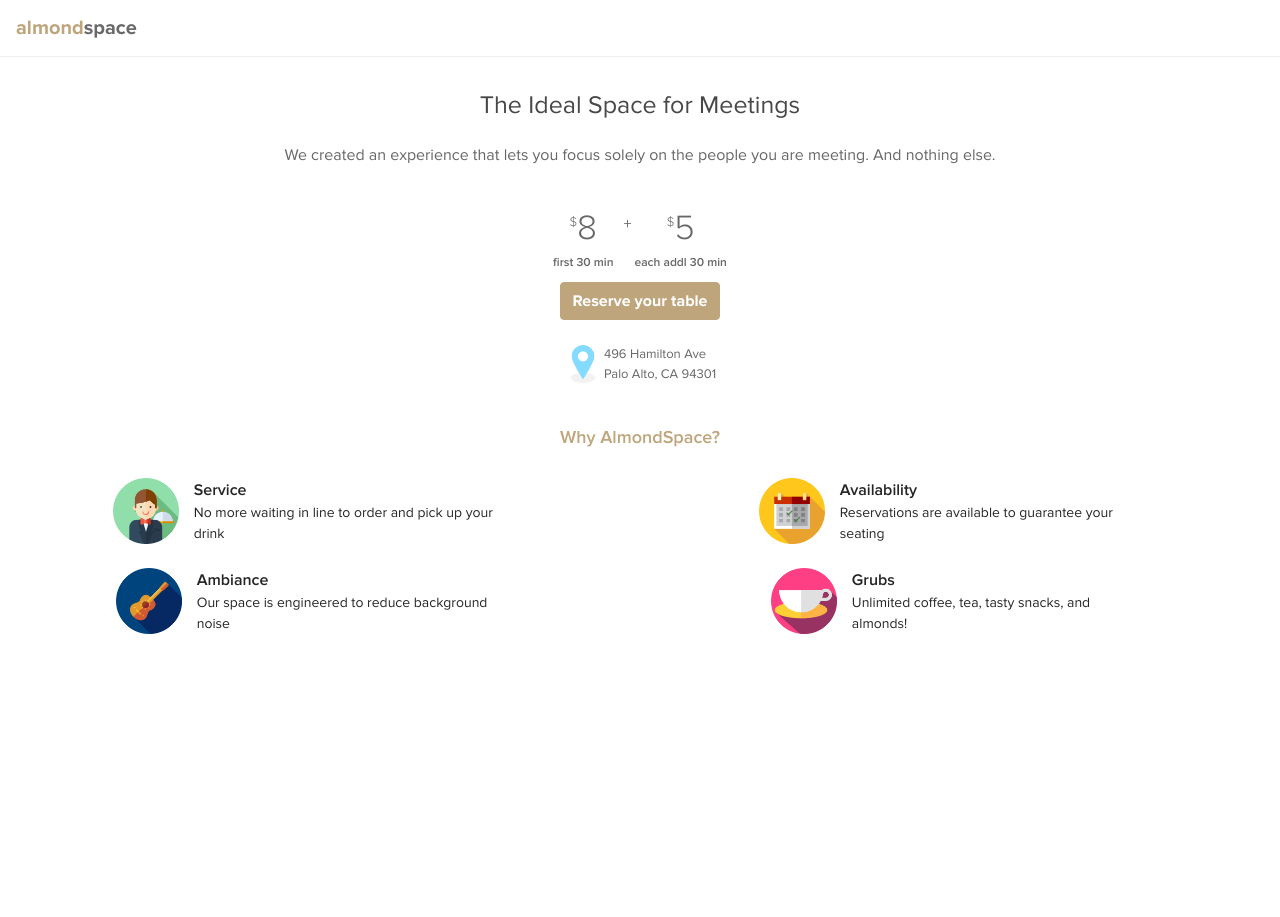
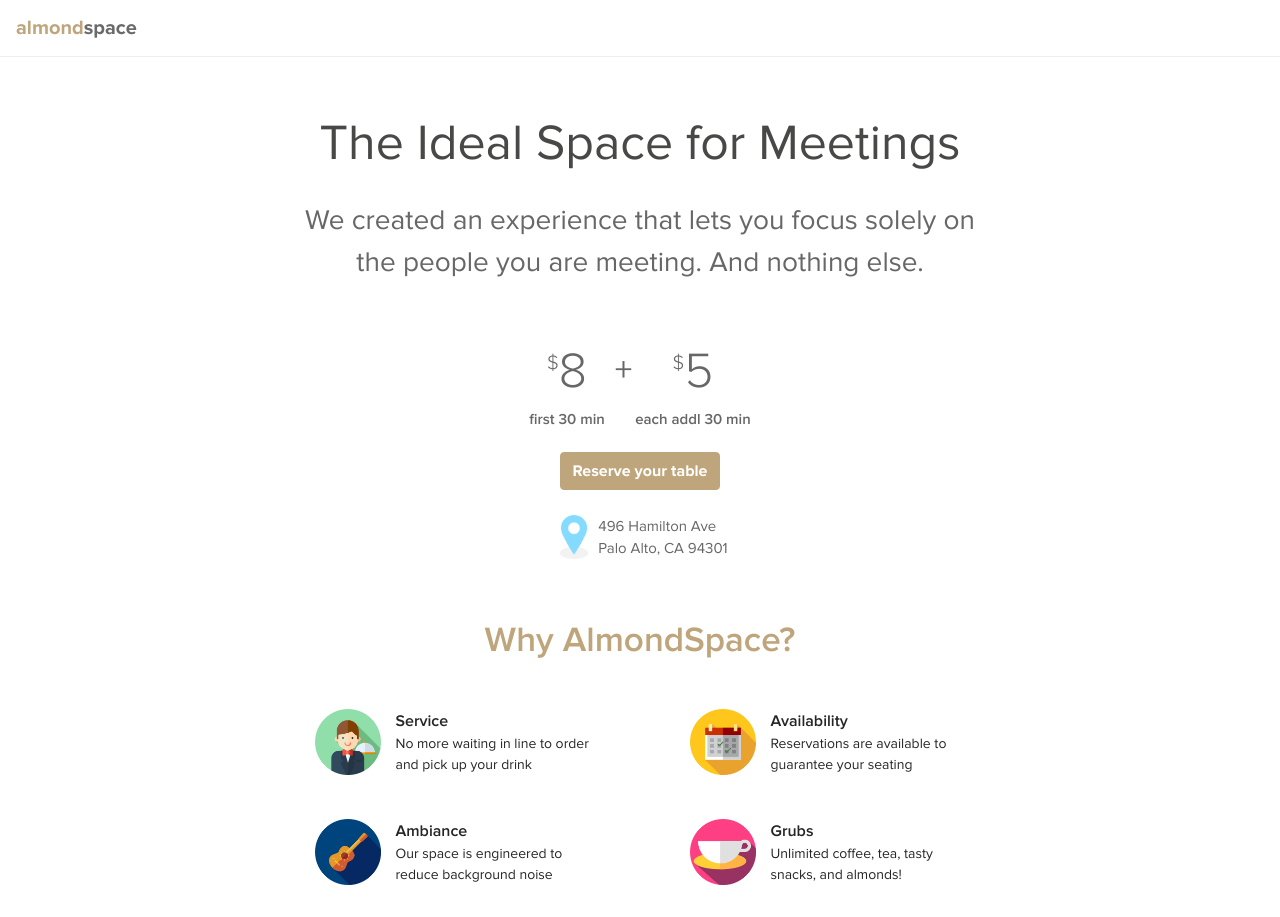
Before and after one commit to andyxmai/almondspace, a React (Create React App) app: page / in a window 1280 px wide. Before the commit the page ends 800 px from the top, so only its background shows below. Built offline with nearby package versions, Linux system fonts and the light colour scheme.

Commit message:
desktop css and favicon

```diff
--- a/src/App.css
+++ b/src/App.css
@@ -113,6 +113,68 @@
   padding: 15px 0px;
 }
 
+@media only screen and (min-width: 768px) {
+  /* For desktop: */
+  .address {
+    font-size: 15px;
+  }
+
+  .hero-header {
+    font-size: 50px;
+    padding-top: 50px;
+  }
+
+  .hero-intro {
+    font-size: 28px;
+    padding-top: 18px;
+    width: 55%;
+    margin: auto;
+  }
+
+  .perk-description {
+    width: 100%;
+  }
+
+  .perk-row {
+    width: 60%;
+    margin: auto;
+    padding-bottom: 20px;
+  }
+
+  .pin-icon {
+    width: 44px;
+  }
+
+  .price-amount {
+    font-size: 50px;
+  }
+
+  .price-dollar-sign {
+    font-size: 20px;
+  }
+
+  .price-description {
+    font-size: 15px;
+  }
+
+  .price-plus {
+    font-size: 35px;
+  }
+
+  .reservation {
+    padding-top: 50px;
+  }
+
+  .reserve-button {
+    padding-top: 20px;
+  }
+
+  .section-title {
+    font-size: 35px;
+    padding: 30px 0px;
+  }
+}
+
 .btn-primary {
   color: #fff;
   background-color: #BFA57B;
--- a/src/App.js
+++ b/src/App.js
@@ -56,7 +56,7 @@
             <div className="why-almondspace">
               <div className="section-title">Why AlmondSpace?</div>
 
-              <div className="row">
+              <div className="row  perk-row">
                 <div className="col-sm-6">
                   <div className="icon-text perk-icon-text">
                     <div>
@@ -81,7 +81,7 @@
                 </div>
               </div>
 
-              <div className="row">
+              <div className="row perk-row">
                 <div className="col-sm-6">
                   <div className="icon-text perk-icon-text">
                     <div>
```
Also changed, not shown: 1 other file (tests, documents, lock files or other folders).
